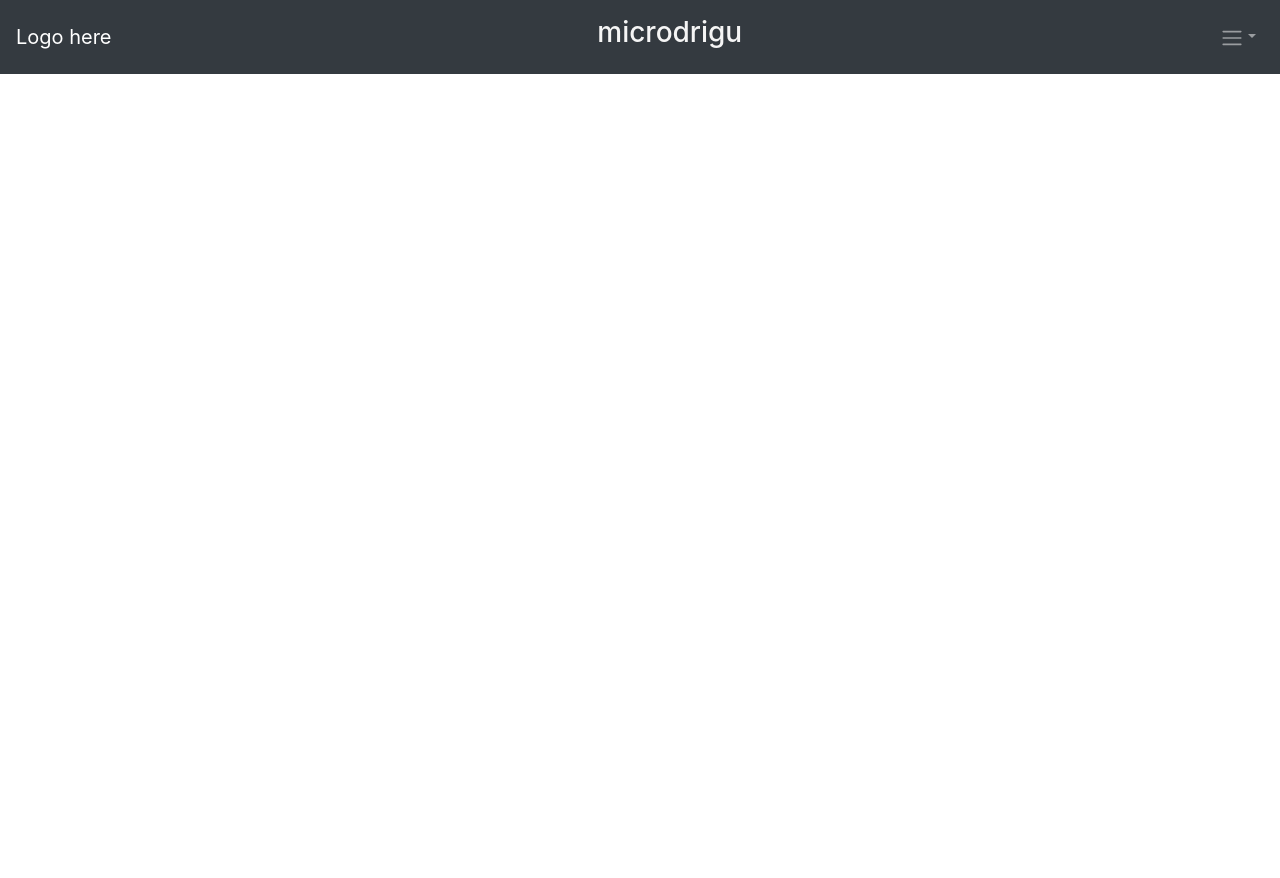
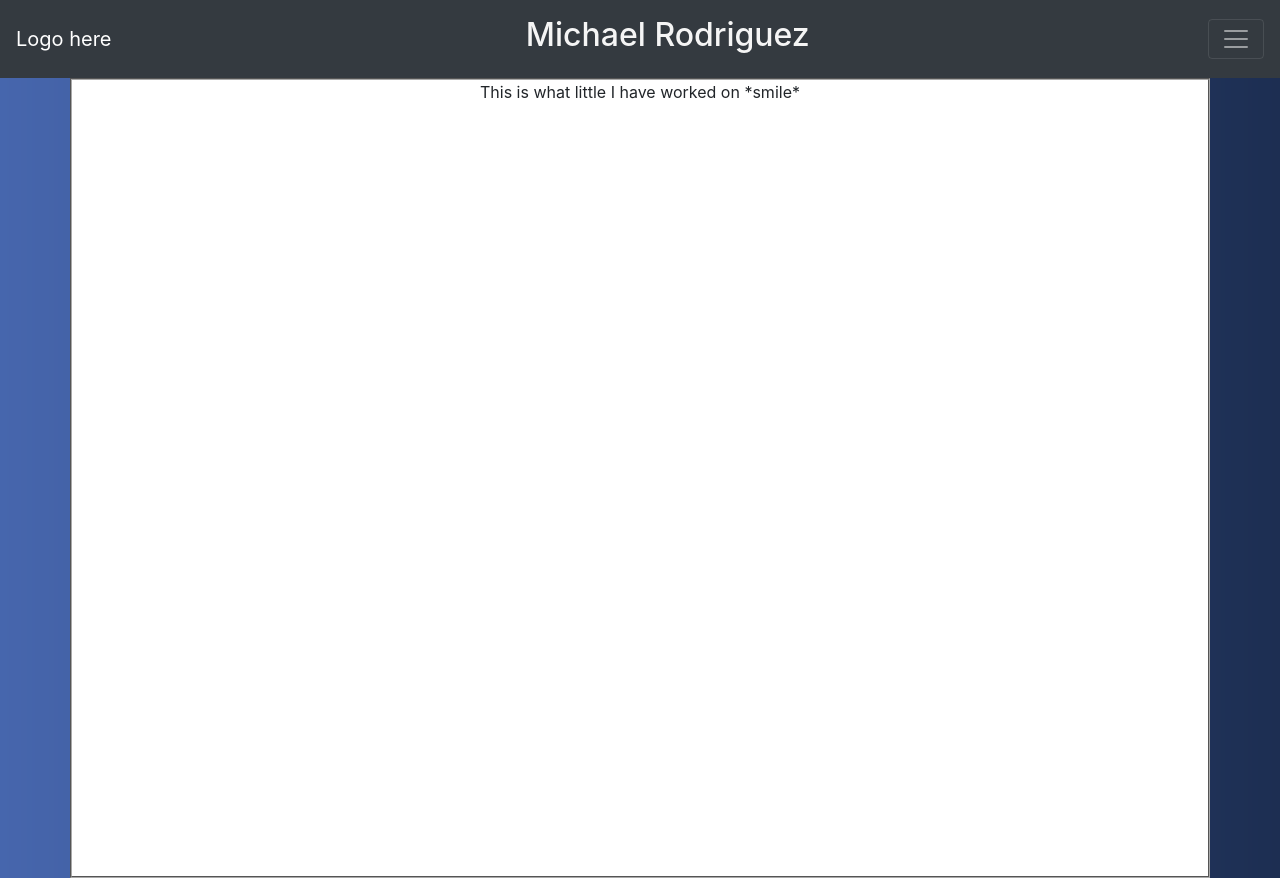
Before and after one commit to microdrigu/portfolio, a React (Create React App) app in the folder client/: page /portfolio in a window 1280 px wide. Before the commit the page ends 800 px from the top, so only its background shows below. Built offline with nearby package versions, Linux system fonts and the light colour scheme.

Commit message:
navbar is behaving better, added 404 portfolio pages. need portfolio components

```diff
--- a/client/package.json
+++ b/client/package.json
@@ -5,7 +5,6 @@
   "dependencies": {
     "react": "^16.6.3",
     "react-dom": "^16.6.3",
-    "react-helmet": "^5.2.0",
     "react-router-dom": "^4.3.1",
     "react-scripts": "2.1.1"
   },
--- a/client/src/App.css
+++ b/client/src/App.css
@@ -3,12 +3,11 @@
 .container-fluid {
   padding-right:0;
   padding-left:0;
-  margin-right:auto;
-  margin-left:auto
 }
 
 #name {
   color: whitesmoke;
+  text-align: center;
 }
 
 .body {
--- a/client/src/App.js
+++ b/client/src/App.js
@@ -1,12 +1,14 @@
 import React, { Component } from 'react';
 //import logo from './logo.svg';
 import './App.css';
-import { BrowserRouter as Router, Route, Link } from "react-router-dom";
+import { BrowserRouter as Router, Route, Link, Switch, Redirect } from "react-router-dom";
 import Home from "./pages/Home";
+import Portfolio from "./pages/Portfolio";
+import notFound from "./pages/404/";
 import Background from "./imgs/cool.png";
 // const Home = () => <h2>Home</h2>;
-const About = () => <h1>HEY BB IS ME</h1>;
-const Poop = () => <h4>POOPERS</h4>;
+// const About = () => <h1>HEY BB IS ME</h1>;
+const Poop = () => <div className="body"><h4>POOPERS</h4></div>;
 
 class App extends Component {
   render() {
@@ -21,35 +23,39 @@ class App extends Component {
           }
         }>
       <Router>
-        <div className="container-fluid">
-          <nav className="d-flex justify-content-between navbar sticky-top navbar-expand-lg navbar-dark bg-dark">
+        <div className="container-fluid pos-f-t">
+
+          <nav className="d-flex sticky-top justify-content-between navbar navbar-dark bg-dark">
             <div className="navbar-brand">Logo here</div>
-            {/* <button className="navbar-toggler" type="button" data-toggle="collapse" data-target="#navbarNavDropdown" aria-controls="navbarNavDropdown" aria-expanded="false" aria-label="Toggle navigation">
-              <span className="navbar-toggler-icon"></span>
-            </button> */}
+
             <div className="nav-item">
-              <h3 className="nav-link" id="name">microdrigu</h3>
+              <h2 className="nav-link" id="name">Michael Rodriguez</h2>
             </div>
-            <div id="navbarNavDropdown">
-              <div className="navbar-nav">
 
-                <div className="nav-item dropdown">
-                  <a className="nav-link dropdown-toggle" href="#" id="navbarDropdownMenuLink" role="button" data-toggle="dropdown" aria-haspopup="true" aria-expanded="false">
-                    <span className="navbar-toggler-icon"></span>
-                  </a>
-                  <div className="dropdown-menu" aria-labelledby="navbarDropdownMenuLink">
-                    <p><Link to="/">Home</Link></p>
-                    <p><Link to="/about/">About</Link></p>
-                    <p><Link to="/users/">Poop</Link></p>
-                  </div>
-                </div>
-              </div>
-            </div>
+            <button class="navbar-toggler" type="button" data-toggle="collapse" data-target="#navbarToggleExternalContent" aria-controls="navbarToggleExternalContent" aria-expanded="false" aria-label="Toggle navigation">
+              <span class="navbar-toggler-icon"></span>
+            </button>
+
           </nav>
 
-          <Route path="/" exact component={Home} />
-          <Route path="/about/" component={About} />
-          <Route path="/users/" component={Poop} />
+          <div class="collapse" id="navbarToggleExternalContent">
+            <div class="bg-dark p-4">
+              <h4 class="text-white">Various links here *smile*</h4>
+              <span class="text-muted">Toggleable via the navbar brand.</span>
+              <p><Link to="/">Home</Link></p>
+              <p><Link to="/portfolio/">Portfolio</Link></p>
+              <p><Link to="/poop/">Poop</Link></p>
+            </div>
+          </div>
+
+
+          <Switch>
+            <Route path="/" exact component={Home} />
+            <Route path="/portfolio/" component={Portfolio} />
+            <Route path="/poop/" component={Poop} />
+            <Route component={notFound} />
+
+          </Switch>
         </div>
       </Router>
       </div>
@@ -58,3 +64,18 @@ class App extends Component {
 }
 
 export default App;
+
+
+{/* <div id="navbar NavDropdown">
+              <div className="navbar-nav">
+
+                <div className="nav-item dropdown">
+                  <a className="nav-link dropdown-toggle" href="#" id="navbarDropdownMenuLink" role="button" data-toggle="dropdown" aria-haspopup="true" aria-expanded="false">
+                    <span className="navbar-toggler-icon"></span>
+                  </a>
+                  <div className="dropdown-menu" aria-labelledby="navbarDropdownMenuLink">
+
+                  </div>
+                </div>
+              </div>
+            </div> */}
--- /dev/null
+++ b/client/src/pages/404/index.js
@@ -0,0 +1 @@
+export { default } from "./notFound.js";
--- /dev/null
+++ b/client/src/pages/404/notFound.js
@@ -0,0 +1,22 @@
+import React, { Component } from "react";
+import "../Home/Home.css";
+
+class notFound extends Component {
+    render () {
+        return(
+            <div className="container body">
+                <div className="row">
+                    <div className="col-sm">
+                        <p></p>
+                        <p></p>
+                        <h1>Theres nothing here!</h1>
+                    </div>
+
+                </div>
+
+            </div>
+        );
+    }
+}
+
+export default notFound;
--- a/client/src/pages/Home/Home.js
+++ b/client/src/pages/Home/Home.js
@@ -1,7 +1,6 @@
 import React, { Component } from "react";
-import { Helmet } from "react-helmet";
-import Me from "./../../imgs/me.png"
-import "./Home.css"
+import Me from "./../../imgs/me.png";
+import "./Home.css";
 
 class Home extends Component {
 
@@ -13,7 +12,7 @@ class Home extends Component {
         </div>
         <div className="row">
           <div className="col-sm">
-            <p>where will this be and will the background be white????</p>
+            <p>This is me, am web dev lel</p>
           </div>
 
         </div>
--- /dev/null
+++ b/client/src/pages/Portfolio/Portfolio.js
@@ -0,0 +1,21 @@
+import React, { Component } from "react";
+import "../Home/Home.css";
+
+class Portfolio extends Component {
+
+    render() {
+      return (
+        <div className="container body">
+          <div className="row">
+            <div className="col-sm">
+              <p>This is what little I have worked on *smile*</p>
+            </div>
+
+          </div>
+
+        </div>
+      );
+    }
+  }
+
+export default Portfolio;
--- /dev/null
+++ b/client/src/pages/Portfolio/index.js
@@ -0,0 +1 @@
+export { default } from "./Portfolio.js";
```
Also changed, not shown: client/src/pages/404/notFound.css (added), client/src/pages/Portfolio/Portfolio.css (added), 1 other file (tests, documents, lock files or other folders).
